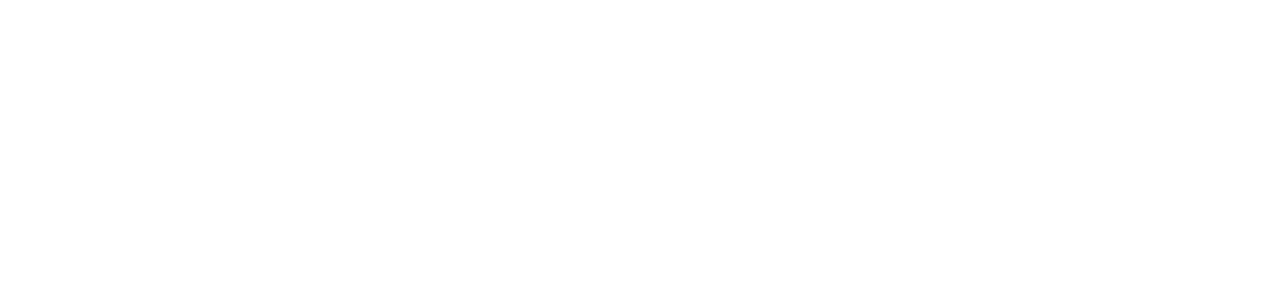
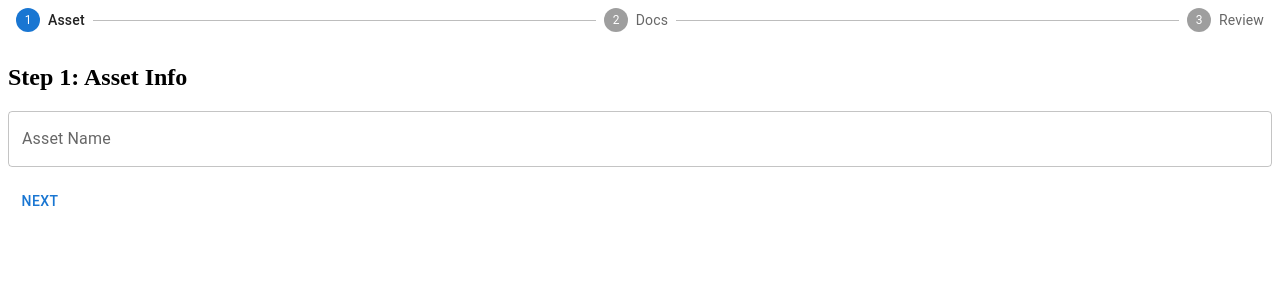
Before and after one commit to AmineMissaoui/trize-wizard-page, a Next.js app: page /wizard in a window 1280 px wide. Shown: the top 300 px of the page. Built offline with nearby package versions, Linux system fonts and the light colour scheme.

Commit message:
feat: implement 3-step wizard layout - AssetInfo - Documents - Review steps

```diff
--- a/app/wizard/page.tsx
+++ b/app/wizard/page.tsx
@@ -5,6 +5,16 @@
    – step 2: drag‑and‑drop files (store in state)
    – step 3: review + “Submit” that POSTs to /api/submit
 */
+// pages/index.tsx or pages/wizard.tsx
+
+
+import { TextField, Box } from '@mui/material';
+import WizardLayout from '../../components/WizardLayout';
+import AssetInfo from './steps/AssetInfo';
+import Documents from './steps/Documents';
+import Review from './steps/Review';
+
 export default function WizardPage() {
-  return null;
+  const steps = [<AssetInfo key="step-1" />, <Documents key="step-2" />, <Review key="step-3" />];
+  return <WizardLayout steps={steps} />;
 }
--- /dev/null
+++ b/app/wizard/steps/AssetInfo.tsx
@@ -0,0 +1,10 @@
+import { Box, TextField, Typography } from '@mui/material';
+
+export default function AssetInfo() {
+    return (
+        <Box key="asset">
+            <h2>Step 1: Asset Info</h2>
+            <TextField fullWidth label="Asset Name" variant="outlined" />
+        </Box>
+    );
+}
--- /dev/null
+++ b/app/wizard/steps/Documents.tsx
@@ -0,0 +1,10 @@
+import { Box, TextField } from '@mui/material';
+
+export default function Documents() {
+    return (
+        <Box key="docs">
+            <h2>Step 2: Upload Documents</h2>
+            <TextField fullWidth type="file" />
+        </Box>
+    );
+}
--- /dev/null
+++ b/app/wizard/steps/Review.tsx
@@ -0,0 +1,11 @@
+import { Box } from '@mui/material';
+
+
+export default function Review() {
+    return (
+    <Box key="review">
+        <h2>Step 3: Review Information</h2>
+        <p>Please review your information before submitting.</p>
+    </Box>
+    );
+}
```
